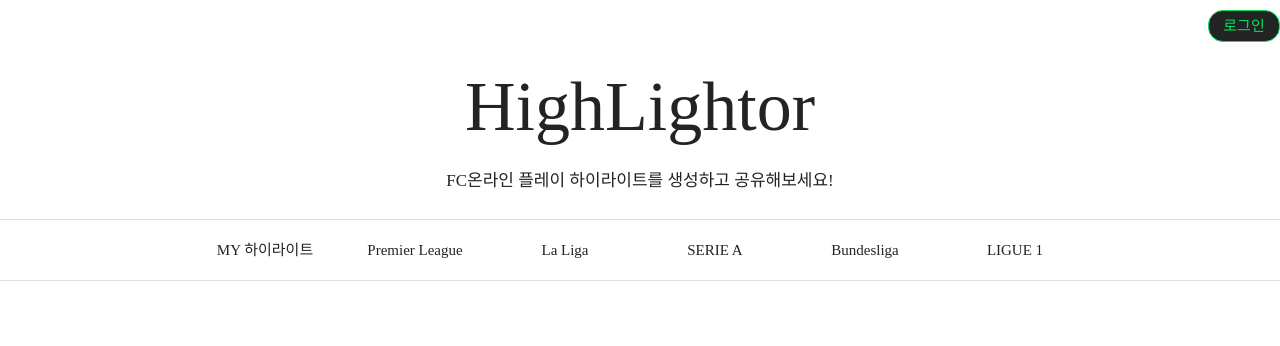
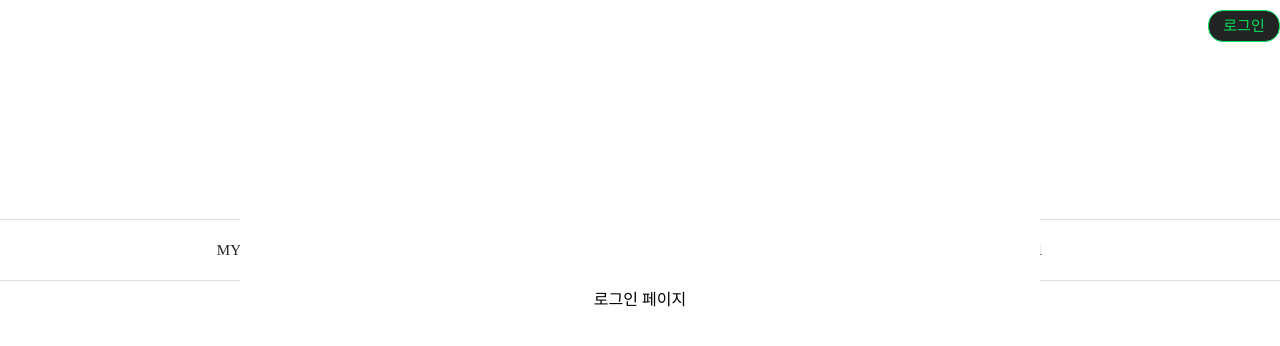
Before and after one commit to KingJiwon/highlightor, a Next.js app: page /login in a window 1280 px wide. Shown: the top 346 px of the page. Built offline with nearby package versions, Linux system fonts and the light colour scheme; a web font is replaced by a local one.

Commit message:
login modal routing

```diff
--- /dev/null
+++ b/app/@modal/page.js
@@ -0,0 +1,3 @@
+export default function page() {
+  return null;
+}
--- a/app/layout.js
+++ b/app/layout.js
@@ -6,13 +6,12 @@ export const metadata = {
   description: 'Fc온라인 하이라이트 저장소',
 };
 
-export default function RootLayout({ children, auth }) {
+export default function RootLayout({ children, modal }) {
   return (
     <html>
       <body>
-        {auth}
         <Header />
-        {children}
+        {children} {modal}
       </body>
     </html>
   );
--- a/app/login/page.js
+++ b/app/login/page.js
@@ -1,5 +1,6 @@
 // import Login from '@/components/Login';
+import Login from '@/components/Login';
 
 export default function Page() {
-  return null;
+  return <Login />;
 }
```
Also changed, not shown: app/@modal/(.)login/page.js (renamed from app/@auth/(.)login/page.js), app/@modal/default.js (renamed from app/@auth/default.js).
